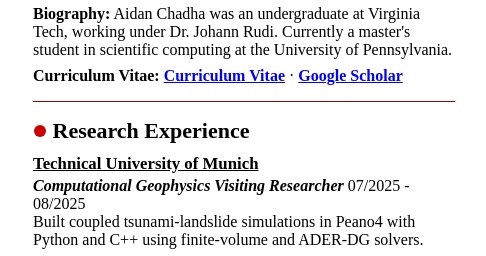
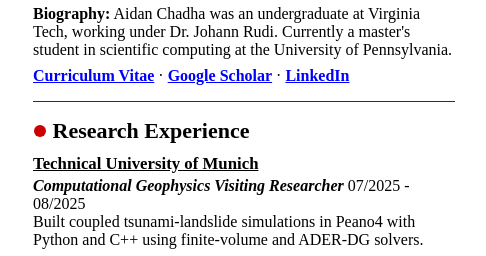
Before and after one commit to Aidan7757/homepage, a plain HTML site: page index.html in a window 1280 px wide. Shown: the part 137-393 px from the top of the page, 187-673 px from the left. Drawn offline with Linux system fonts and the light colour scheme.

Commit message:
bio links update

```diff
--- a/content.yaml
+++ b/content.yaml
@@ -7,6 +7,7 @@ profile:
   photo_caption: My favorite Hokie bird.
   cv: assets/cv_aidan_chadha.pdf
   scholar: https://scholar.google.com/citations?hl=en&user=dZ275xYAAAAJ
+  linkedin: https://www.linkedin.com/in/aidan-chadha/
   bio: >-
     Aidan Chadha was an undergraduate at Virginia Tech, working under
     Dr. Johann Rudi. Currently a master's student in scientific computing at
--- a/index.html
+++ b/index.html
@@ -26,9 +26,11 @@
 				</div>
 
 				<div class="cv">
-					<p><b>Curriculum Vitae:</b> <a id="cv" target="_blank">Curriculum Vitae</a>
+					<p><a id="cv" target="_blank">Curriculum Vitae</a>
 						&middot;
 						<a id="scholar" target="_blank" rel="noopener">Google Scholar</a>
+						&middot;
+						<a id="linkedin" target="_blank" rel="noopener">LinkedIn</a>
 					</p>
 				</div>
 			</div>
--- a/render.js
+++ b/render.js
@@ -41,6 +41,7 @@ async function main() {
 		set("biography", esc(p.bio));
 		attr("cv", "href", p.cv);
 		attr("scholar", "href", p.scholar);
+		attr("linkedin", "href", p.linkedin);
 		attr("photo", "src", p.photo);
 		attr("photo", "alt", p.name);
 		attr("photo", "title", p.name);
```
